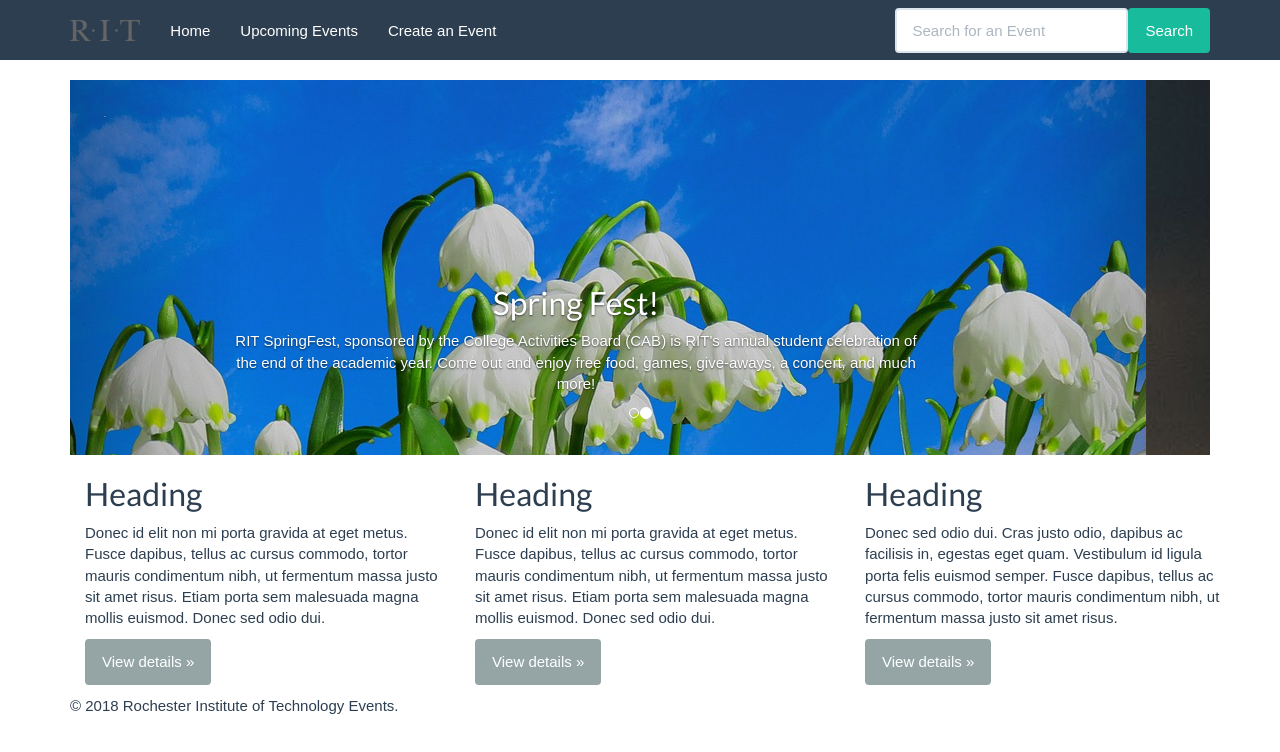
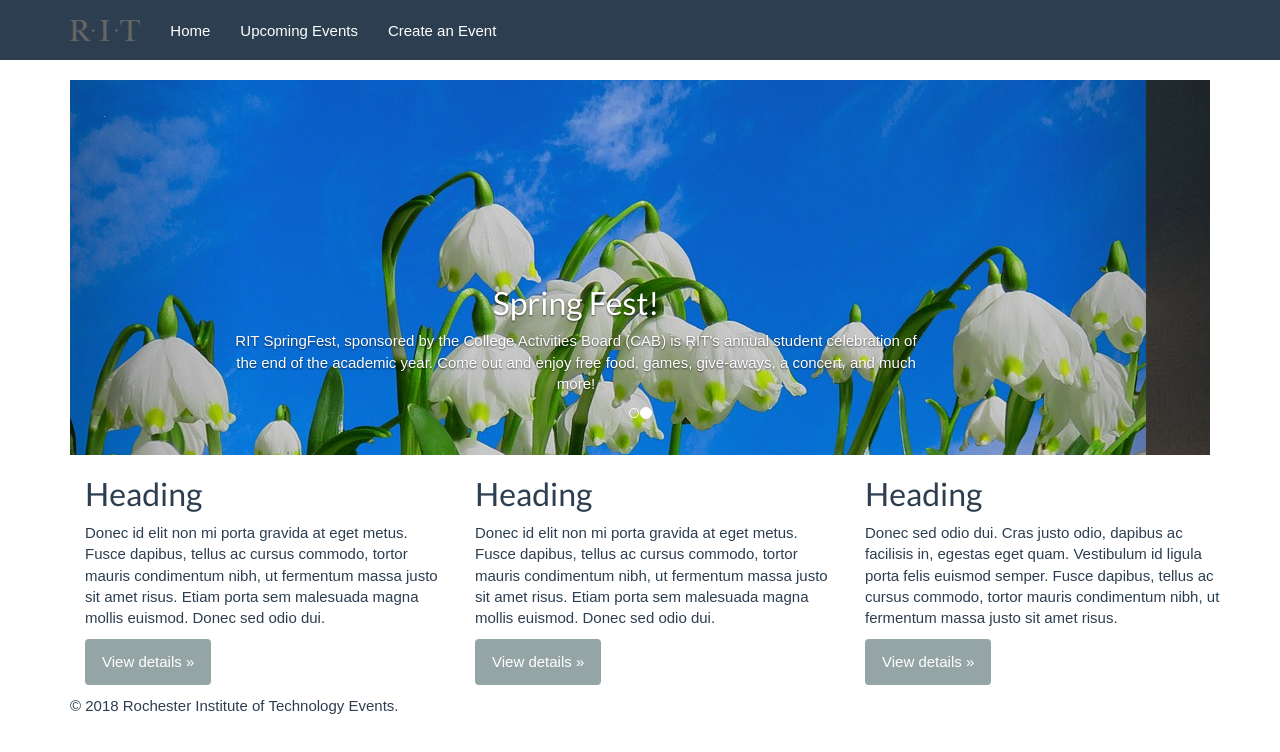
Before and after one commit to scioffi/SWEN-344-Event-Manager-Frontend, a React (Create React App) app: page / in a window 1280 px wide. Shown: the top 752 px of the page. Built offline with nearby package versions, Linux system fonts and the light colour scheme; a web font is replaced by a local one.

Commit message:
Fixed URLs/Event IDs and removed search form for now

```diff
--- a/src/components/Header/Header.js
+++ b/src/components/Header/Header.js
@@ -23,12 +23,6 @@
                                 <li><Link to="/EventList">Upcoming Events</Link></li>
                                 <li><Link to="/CreateEvent">Create an Event</Link></li>
                             </ul>
-                            <form className="navbar-form navbar-right">
-                                <div className="form-group">
-                                    <input type="text" placeholder="Search for an Event" className="form-control" />
-                                </div>
-                                <button type="submit" className="btn btn-success">Search</button>
-                            </form>
                         </div>
                     </div>
                 </nav>
--- a/src/components/Pages/Events.js
+++ b/src/components/Pages/Events.js
@@ -49,7 +49,7 @@
 										</div>
 										<div className="panel-body">
 											<p>{event.description}</p>
-											<Link to={"/Event/" + event.id} className="btn btn-default" role="button">View Details &raquo;</Link>
+											<Link to={"/Event/" + event.eventId} className="btn btn-default" role="button">View Details &raquo;</Link>
 										</div>
 									</div>
 								</div>
```
Also changed, not shown: 1 other file (tests, documents, lock files or other folders).
